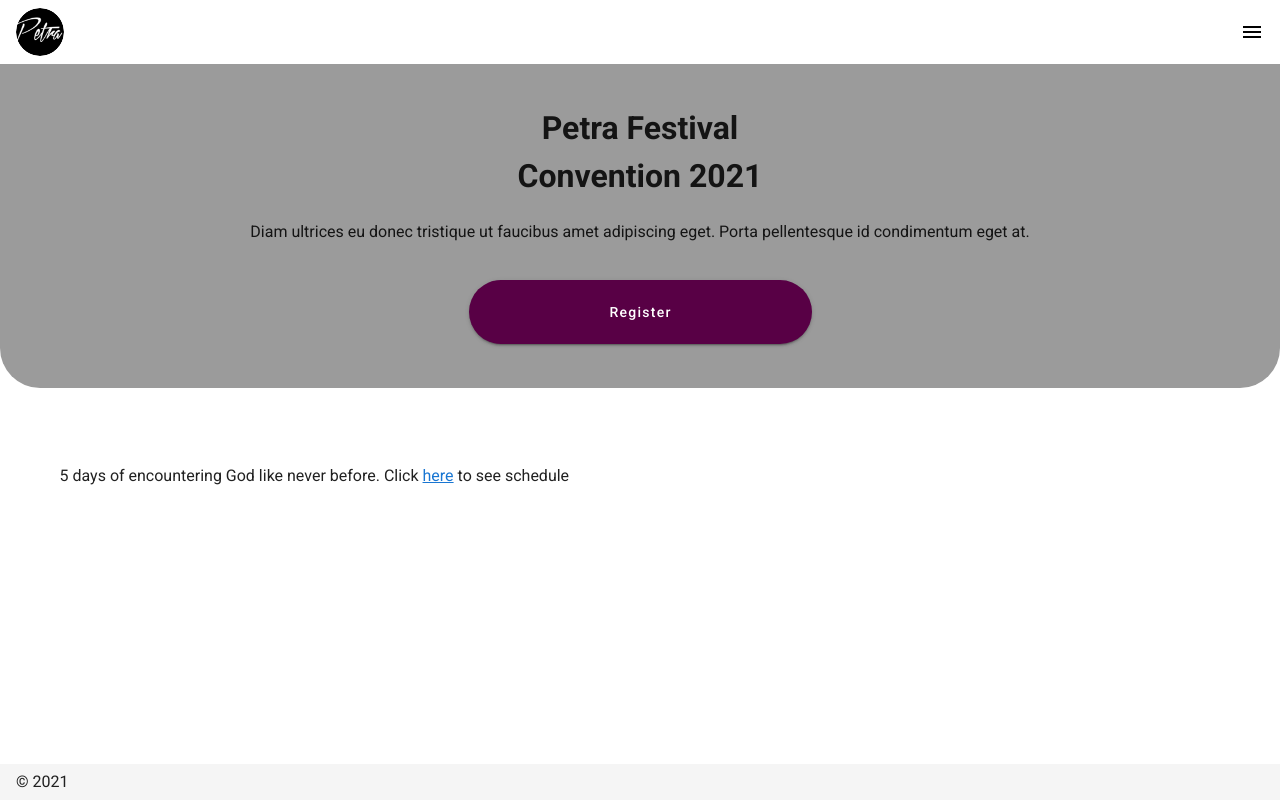
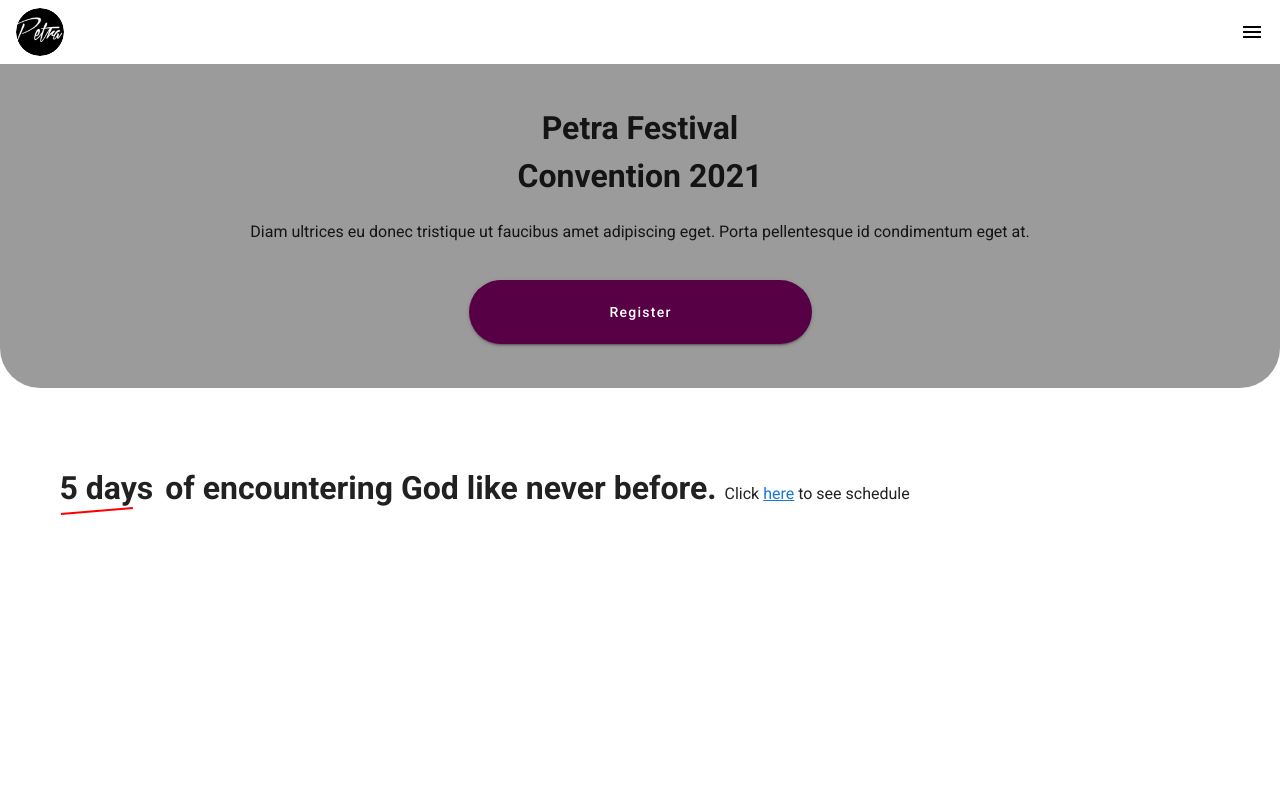
Before and after one commit to pemeraldy/2021-fest, a Nuxt app: page / in a window 1280 px wide. Built offline with nearby package versions, Linux system fonts and the light colour scheme.

Commit message:
swashe line heading

```diff
--- a/components/MainContent.vue
+++ b/components/MainContent.vue
@@ -1,10 +1,17 @@
 <template>
   <v-container>
     <div class="mt-16 content-wrap">
-      <div class="d-inline callout-heading">
-        <span class="swashed">5 days </span> of encountering God like never
-        before.
-      </div>
+      <h1 class="d-inline callout-heading">
+        <span class="swashed mr-1 d-inline-block"
+          >5 days
+          <img
+            class="swash-img d-block"
+            src="~/assets/imgs/line-swash.svg"
+            alt=""
+          />
+        </span>
+        of encountering God like never before.
+      </h1>
       <div class="d-inline">Click <a href="#">here</a> to see schedule</div>
     </div>
   </v-container>
@@ -26,8 +33,15 @@
     text-align: left;
   }
   .swashed {
-    // font-weight: 900;
+    font-weight: 600;
+    position: relative;
+    // background: url('~/assets/imgs/line-swash.svg') no-repeat;
     // font-size: 200px;
+  }
+  .swash-img {
+    position: absolute;
+    left: 0;
+    bottom: -3px;
   }
 }
 </style>
--- a/layouts/default.vue
+++ b/layouts/default.vue
@@ -18,9 +18,9 @@
       </v-container>
     </v-main>
 
-    <v-footer app>
+    <!-- <v-footer app>
       <span>&copy; {{ new Date().getFullYear() }}</span>
-    </v-footer>
+    </v-footer> -->
   </v-app>
 </template>
 
```
